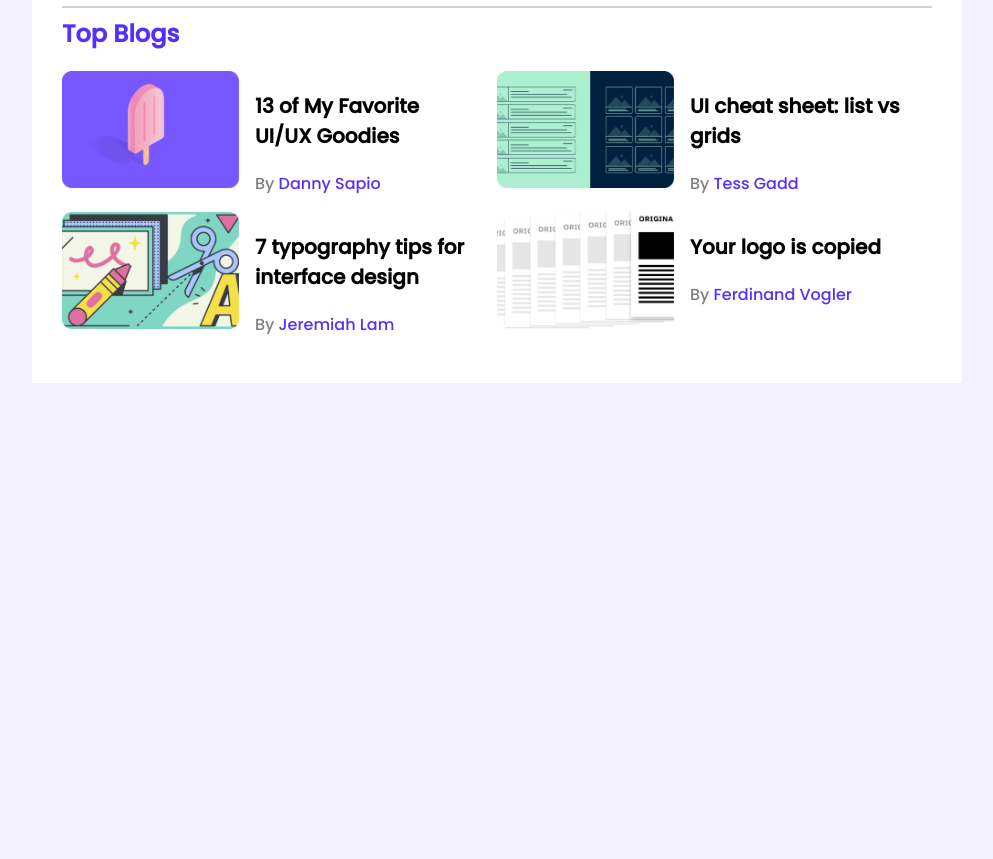
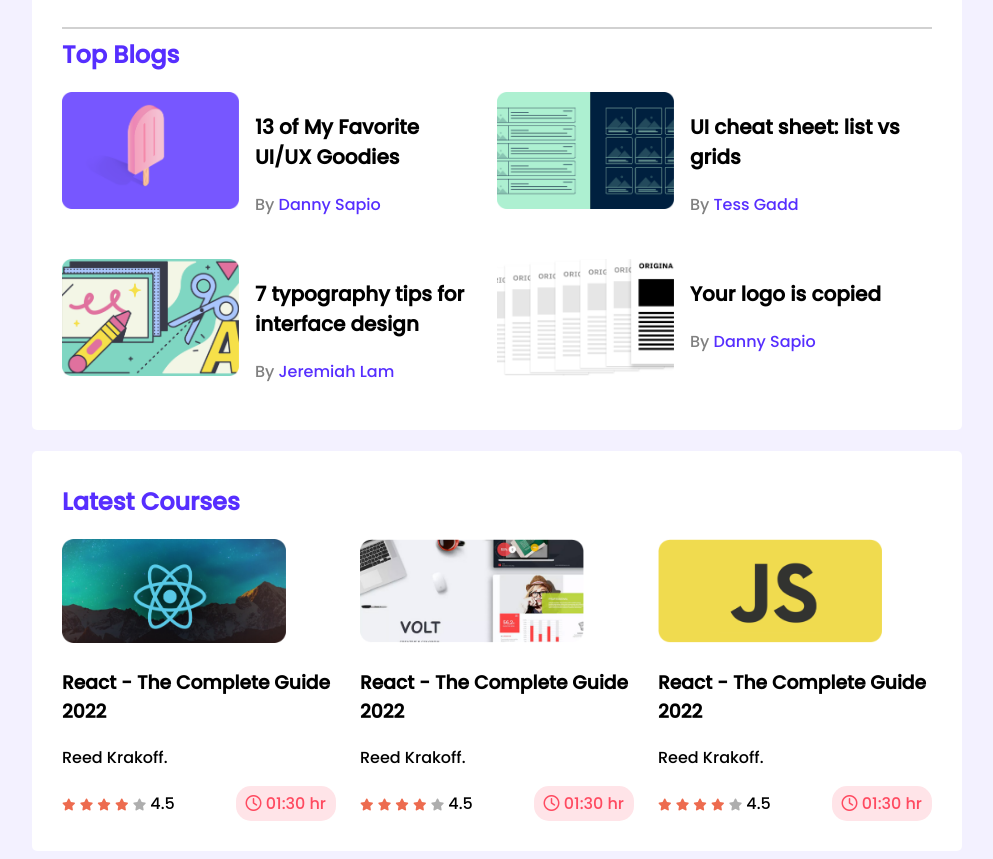
Before and after one commit to Tanvirpro/leader-board-css3, a plain HTML site: page index.html in a window 1280 px wide. Shown: the part 276-1135 px from the top of the page, without its empty margins (143-1136 px from the left). Before the commit the page ends 800 px from the top, so only its background shows below. Drawn offline with Linux system fonts and the light colour scheme.

Commit message:
finishing

```diff
--- a/Styles/style.css
+++ b/Styles/style.css
@@ -10,14 +10,18 @@
 
 main {
     display: flex;
+    flex-direction: column;
     justify-content: center;
+    align-items: center;
 }
 
 .container {
 
     background-color: #ffffff;
     width: 870px;
+    border-radius: 5px;
     padding: 30px;
+    margin-top: 21px;
 
 }
 
@@ -57,18 +61,22 @@
 
 hr {
     border: 1px solid #D1D1D1;
+    margin-bottom: 8px;
 }
 
 /* Top Blog Styles */
+
+.blogs {
+    display: grid;
+    grid-template-columns: repeat(2, 1fr);
+    row-gap: 26px;
+}
 
 .blog {
     display: flex;
 }
 
-.blogs {
-    display: grid;
-    grid-template-columns: repeat(2, 1fr);
-}
+
 
 .blog .thumbnail img {
     width: 177px;
@@ -97,3 +105,81 @@
     text-decoration: none;
     font-size: 16px;
 }
+
+/* -------------------- */
+/* Courses Styles */
+
+.courses {
+    display: grid;
+    grid-template-columns: repeat(3, 1fr);
+    column-gap: 24px;
+}
+
+.banner img {
+    width: 224px;
+    height: 104px;
+}
+
+.info {
+    display: flex;
+    align-items: center;
+    justify-content: space-between;
+
+}
+
+.duration {
+    color: #FF4A60;
+    background-color: #FFE4E8;
+    padding: 5px 10px;
+    border-radius: 15px;
+
+}
+
+.fa-star {
+    font-size: 12px;
+}
+
+.fa-star.filled {
+    color: #ED6B4F;
+}
+
+.fa-star.empty {
+    color: #AEAEAE
+}
+
+/* media queries */
+/* ------------------------- */
+/* Mobile devices */
+/* -------------------------- */
+@media screen and (max-width:688px) {
+    .container {
+        width: 100%;
+    }
+
+    .players,
+    .blogs,
+    .courses {
+        grid-template-columns: repeat(1, 1fr);
+    }
+
+    .player,
+    .blog,
+    .course {
+        flex-direction: column;
+
+    }
+
+
+}
+
+/* Tablets devices */
+
+@media only screen and (min-width:689px) and (max-width:992px) {
+    .container {
+        width: 100%;
+    }
+
+    .players,
+    .courses {
+        grid-template-columns: repeat(2, 1fr);
+    }
--- a/index.html
+++ b/index.html
@@ -6,6 +6,7 @@
     <meta http-equiv="X-UA-Compatible" content="IE=edge">
     <meta name="viewport" content="width=device-width, initial-scale=1.0">
     <title>Leader-Board</title>
+    <script src="https://kit.fontawesome.com/4b450b6b56.js" crossorigin="anonymous"></script>
     <link rel="stylesheet" href="Styles/style.css">
 </head>
 
@@ -85,13 +86,83 @@
                         <div class="blog-info">
                             <h3 class="blog-title">Your logo is
                                 copied</h3>
-                            <p class="author">By <a href="">Ferdinand Vogler</a></p>
+                            <p class="author">By <a href=""> Danny Sapio</a></p>
                         </div>
                     </article>
                 </div>
 
             </div>
         </section>
+        <!-- Latest Courses -->
+        <section class="container">
+            <h2 class="section-title">Latest Courses</h2>
+            <div class="courses">
+                <div class="course">
+                    <div class="banner">
+                        <img src="images/courses/course-1.png" alt="">
+                    </div>
+                    <div class="deatail">
+                        <h3 class="course-title">React - The Complete Guide 2022</h3>
+                        <p class="course-author">Reed Krakoff.</p>
+                        <div class="info">
+                            <div>
+                                <i class="fa-solid fa-star filled"></i>
+                                <i class="fa-solid fa-star filled"></i>
+                                <i class="fa-solid fa-star filled"></i>
+                                <i class="fa-solid fa-star filled"></i>
+                                <i class="fa-solid fa-star empty"></i>
+                                <span>4.5</span>
+                            </div>
+
+                            <div class="duration"><i class="fa-regular fa-clock"></i> 01:30 hr </div>
+                        </div>
+                    </div>
+                </div>
+                <div class="course">
+                    <div class="banner">
+                        <img src="images/courses/course-2.png" alt="">
+                    </div>
+                    <div class="deatail">
+                        <h3 class="course-title">React - The Complete Guide 2022</h3>
+                        <p class="course-author">Reed Krakoff.</p>
+                        <div class="info">
+                            <div>
+                                <i class="fa-solid fa-star filled"></i>
+                                <i class="fa-solid fa-star filled"></i>
+                                <i class="fa-solid fa-star filled"></i>
+                                <i class="fa-solid fa-star filled"></i>
+                                <i class="fa-solid fa-star empty"></i>
+                                <span>4.5</span>
+                            </div>
+
+                            <div class="duration"><i class="fa-regular fa-clock"></i> 01:30 hr </div>
+                        </div>
+                    </div>
+                </div>
+                <div class="course">
+                    <div class="banner">
+                        <img src="images/courses/course-3.png" alt="">
+                    </div>
+                    <div class="deatail">
+                        <h3 class="course-title">React - The Complete Guide 2022</h3>
+                        <p class="course-author">Reed Krakoff.</p>
+                        <div class="info">
+                            <div>
+                                <i class="fa-solid fa-star filled"></i>
+                                <i class="fa-solid fa-star filled"></i>
+                                <i class="fa-solid fa-star filled"></i>
+                                <i class="fa-solid fa-star filled"></i>
+                                <i class="fa-solid fa-star empty"></i>
+                                <span>4.5</span>
+                            </div>
+
+                            <div class="duration"><i class="fa-regular fa-clock"></i> 01:30 hr </div>
+                        </div>
+                    </div>
+                </div>
+            </div>
+
+        </section>
     </main>
 </body>
 
```
